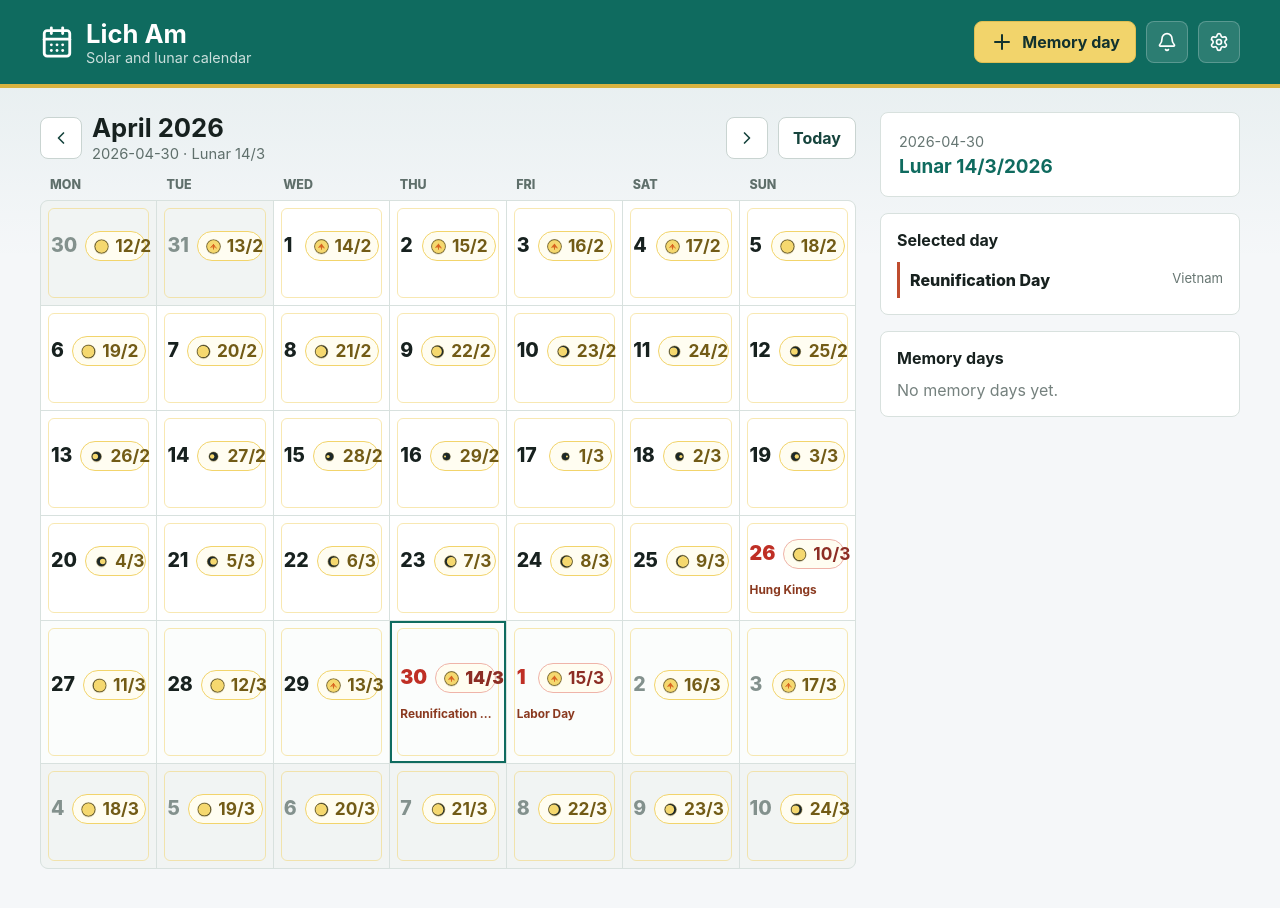
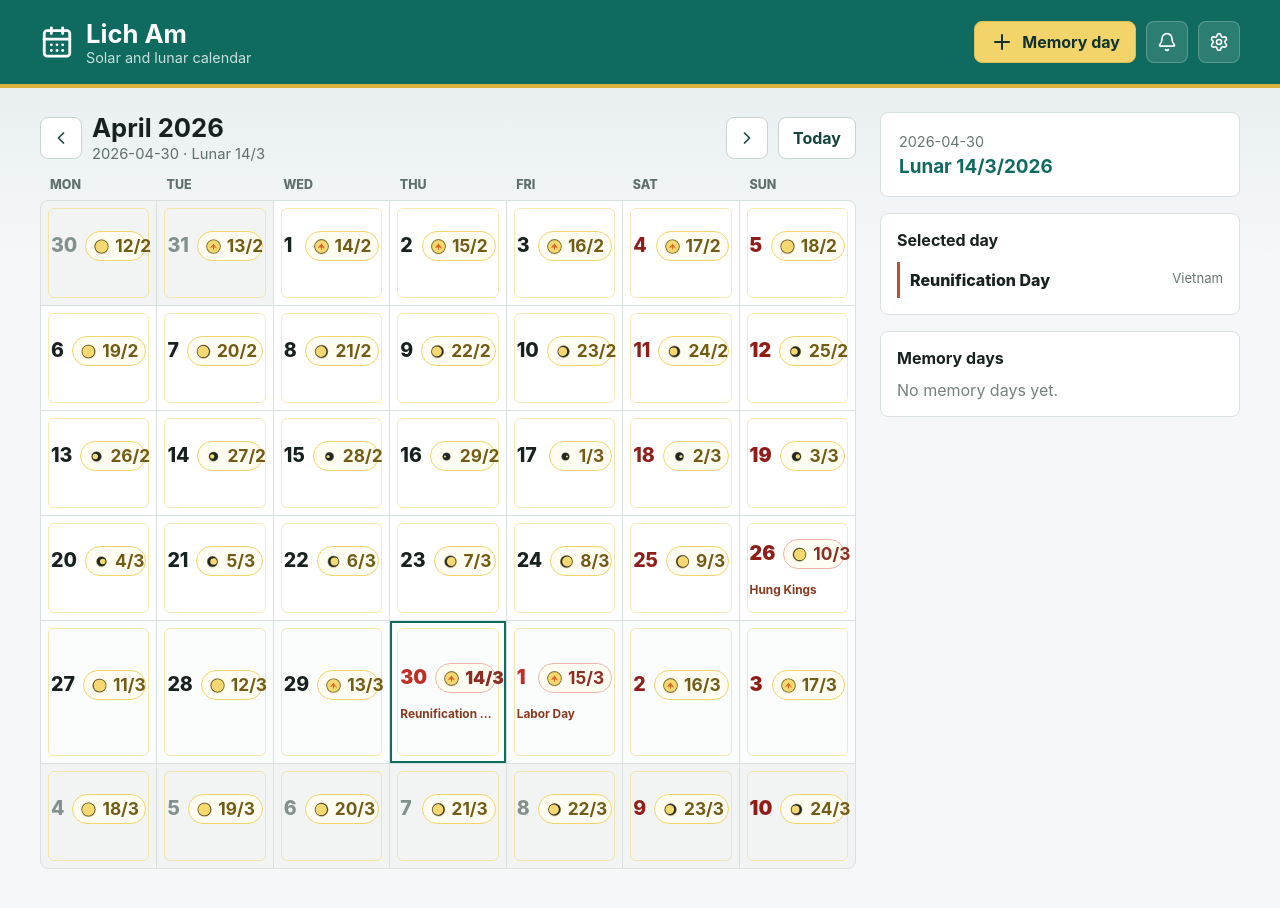
Before and after one commit to buicongnguyen/LichAm, a React (Vite) app: page / in a window 1280 px wide. Built offline with nearby package versions, Linux system fonts and the light colour scheme.

Commit message:
Style weekend date numbers

```diff
--- a/src/App.tsx
+++ b/src/App.tsx
@@ -241,6 +241,8 @@ function App() {
               const isSelected = cell.isoDate === selectedDate;
               const isSelectedWeek = Math.floor(index / 7) === selectedWeekIndex;
               const hasHoliday = cell.holidays.length > 0;
+              const isSunday = cell.date.getDay() === 0;
+              const isSaturday = cell.date.getDay() === 6;
               const moonPhase = getMoonPhase(cell.lunar.day);
               const markers = [...cell.holidays, ...cell.memories.map((memory) => ({ id: memory.id, label: memory.title }))];
 
@@ -255,6 +257,8 @@ function App() {
                     isSelected ? "selected-day" : "",
                     isSelectedWeek ? "selected-week" : "",
                     hasHoliday ? "holiday-day" : "",
+                    isSunday ? "sunday-day" : "",
+                    isSaturday ? "saturday-day" : "",
                   ]
                     .filter(Boolean)
                     .join(" ")}
--- a/src/styles.css
+++ b/src/styles.css
@@ -315,6 +315,15 @@ input {
 .day-cell.holiday-day .lunar-number {
   border-color: #efb4a9;
   color: #8c2d24;
+}
+
+.day-cell.sunday-day .solar-number {
+  color: #8f1d18;
+  font-weight: 900;
+}
+
+.day-cell.saturday-day .solar-number {
+  color: #8f1d18;
 }
 
 .day-numbers {
```
